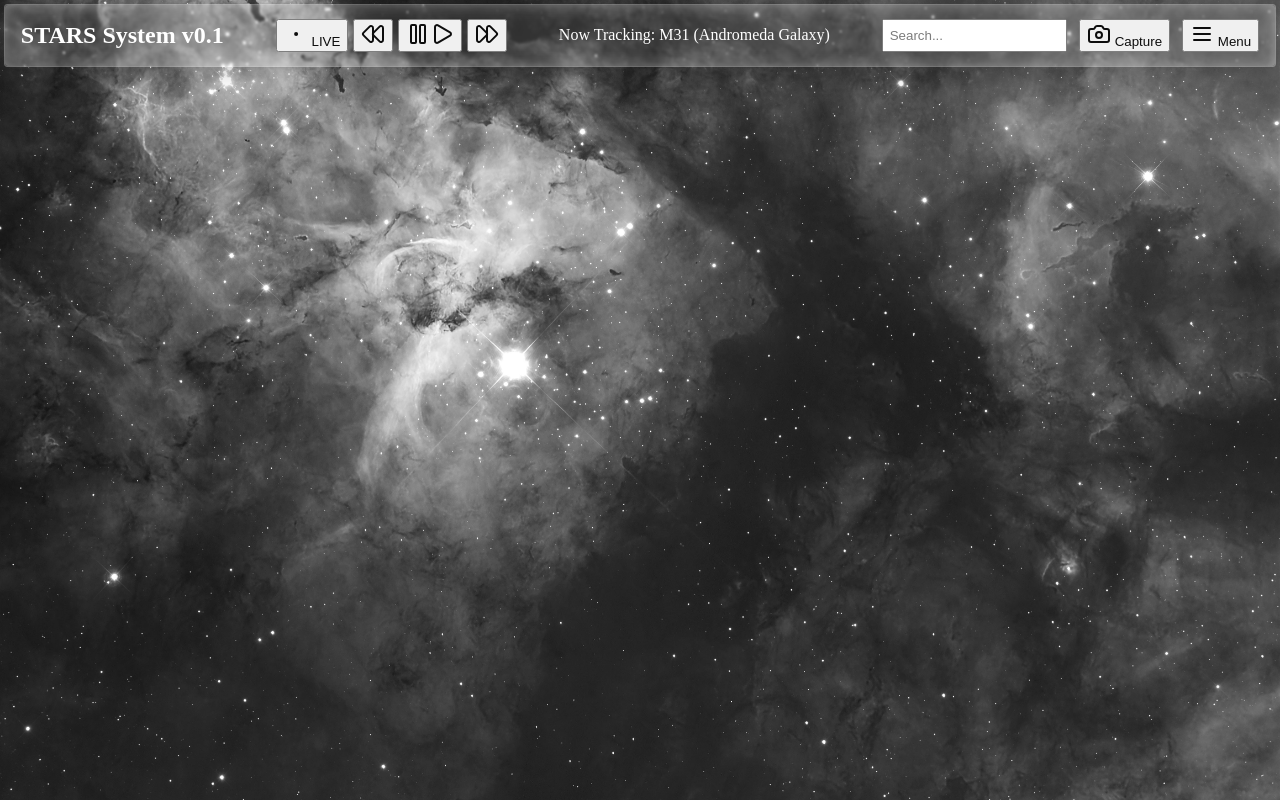
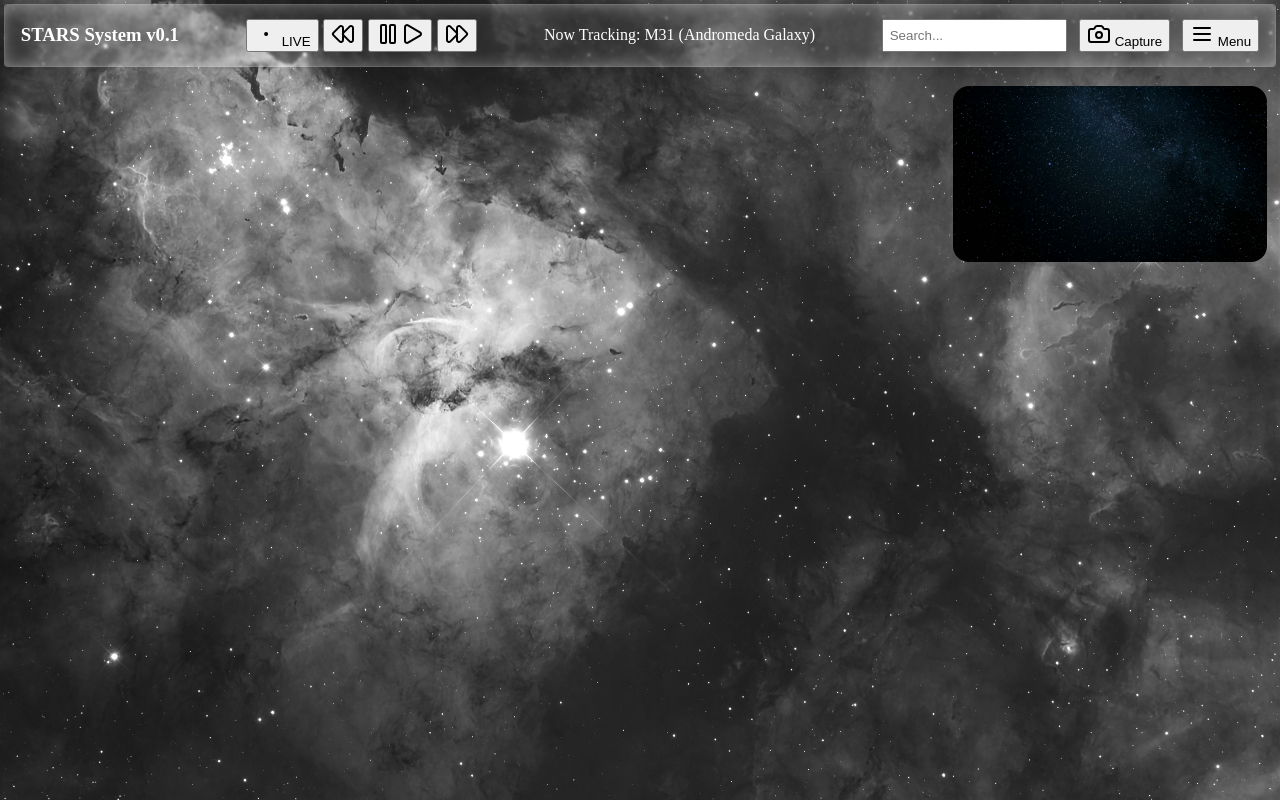
Before and after one commit to 22209634/capstone-stars, a React (Vite) app: page / in a window 1280 px wide. Built offline with nearby package versions, Linux system fonts and the light colour scheme.

Commit message:
Add AllSkyView with placeholder image. Refactor CSS code.

```diff
--- /dev/null
+++ b/src/components/AllSkyView/AllSkyView.css
@@ -0,0 +1,8 @@
+.allsky-view__wrapper {
+}
+
+.allsky-view__wrapper img {
+    width: 100%;
+    height: 100%;
+    border-radius: 16px;
+}
--- /dev/null
+++ b/src/components/AllSkyView/AllSkyView.tsx
@@ -0,0 +1,10 @@
+import './AllSkyView.css';
+
+export default function AllSkyView() {
+    return (
+        <div className="allsky-view__wrapper">
+            {/* Placeholder Image */}
+            <img alt="Starry Sky" src="~/../public/assets/unsplash-all-sky.jpg" />
+        </div>
+    )
+}
--- a/src/components/Panel/Panel.css
+++ b/src/components/Panel/Panel.css
@@ -3,7 +3,7 @@
     border-radius: 20px;
     isolation: isolate;
     transition: all 0.3s cubic-bezier(0.4, 0, 0.2, 1);
-    box-shadow: 0px 6px 24px rgba(0, 0, 0, 0.2);
+    box-shadow: 0 6px 24px rgba(0, 0, 0, 0.2);
     backdrop-filter: blur(1px);
     -webkit-backdrop-filter: blur(1px);
     border: 1px solid rgba(255, 255, 255, 0.3);
@@ -14,7 +14,7 @@
     content: '';
     position: absolute;
     inset: 0;
-    z-index: 0;
+    z-index: -11;
     border-radius: 20px;
     box-shadow: inset 0 0 20px -5px rgba(255, 255, 255, 0.6);
     background: rgba(255, 255, 255, 0.05);
@@ -25,7 +25,7 @@
     content: '';
     position: absolute;
     inset: 0;
-    z-index: -1;
+    z-index: -12;
     border-radius: 28px;
     backdrop-filter: blur(8px);
     filter: url(#glass-distortion);
--- a/src/components/TelescopeView/TelescopeView.css
+++ b/src/components/TelescopeView/TelescopeView.css
@@ -1,15 +1,7 @@
-.telescope-view {
-    position: fixed;
-    top: 0;
-    left: 0;
+.telescope-view__wrapper {
+}
+
+.telescope-view__wrapper img {
     width: 100%;
     height: 100%;
-    overflow: hidden;
-    z-index: -1;
 }
-
-.telescope-view img {
-    width: 100%;
-    height: 100%;
-    object-fit: cover;
-}
--- a/src/components/TelescopeView/TelescopeView.tsx
+++ b/src/components/TelescopeView/TelescopeView.tsx
@@ -2,9 +2,9 @@ import './TelescopeView.css';
 
 export default function TelescopeView() {
     return (
-        <section className="telescope-view">
+        <div className="telescope-view__wrapper">
             {/* Placeholder Image */}
             <img alt="Starry Sky zoomed in" src="~/../public/assets/unsplash-telescope.jpg" />
-        </section>
+        </div>
     )
 }
--- a/src/pages/Dashboard/Dashboard.css
+++ b/src/pages/Dashboard/Dashboard.css
@@ -1,5 +1,5 @@
-.topbar {
-    margin: 0.24rem;
+.dashboard {
+    padding: 0.24rem;
 }
 
 .topbar {
@@ -7,3 +7,27 @@
     top: 0;
     width: auto;
 }
+
+.telescope-view {
+    position: fixed;
+    top: 0;
+    left: 0;
+    width: 100%;
+    height: 100%;
+    overflow: hidden;
+    z-index: -1;
+}
+
+.dashboard__menus {
+    display: flex;
+    justify-content: space-between;
+    padding: 1.2rem 0.6rem;
+}
+
+.dashboard__menus__left {
+    width: 20%;
+}
+
+.dashboard__menus__right {
+    width: 25%;
+}
--- a/src/pages/Dashboard/Dashboard.tsx
+++ b/src/pages/Dashboard/Dashboard.tsx
@@ -1,14 +1,30 @@
 import Topbar from "@/components/Topbar/Topbar.tsx"
 import TelescopeView from "@/components/TelescopeView/TelescopeView.tsx"
+import AllSkyView from "@/components/AllSkyView/AllSkyView.tsx"
 import './Dashboard.css';
 
 export default function Dashboard() {
     return (
-        <>
+        <article className="dashboard">
             <section className="topbar">
                 <Topbar />
             </section>
-            <TelescopeView />
-        </>
+            <section className="telescope-view">
+                <TelescopeView />
+            </section>
+            <div className="dashboard__menus">
+                <div className="dashboard__menus__left">
+                    <section className="object-list"></section>
+                    <section className="weather-data"></section>
+                </div>
+                <div className="dashboard__menus__right">
+                    <section className="allsky-view">
+                        <AllSkyView />
+                    </section>
+                    <section className="telescope-status"></section>
+                    <section className="telescope-controls"></section>
+                </div>
+            </div>
+        </article>
     );
 }
```
